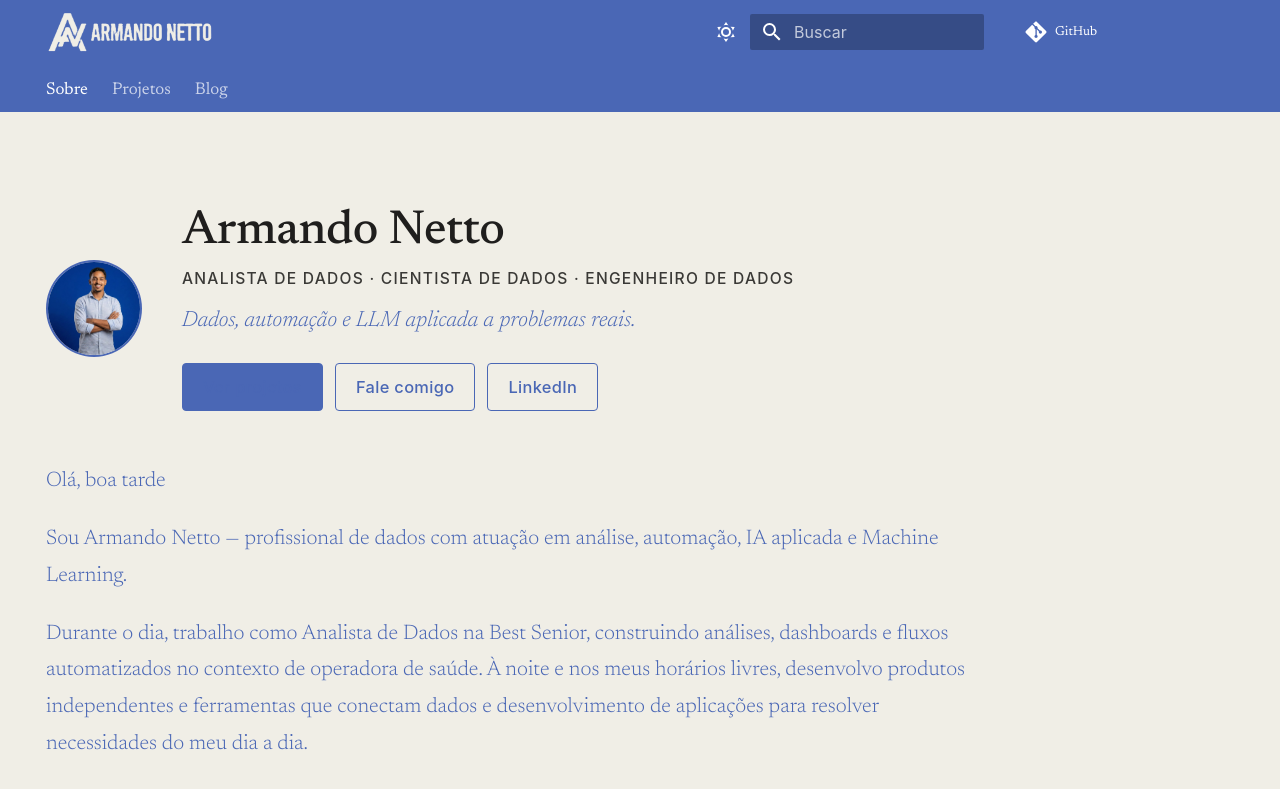
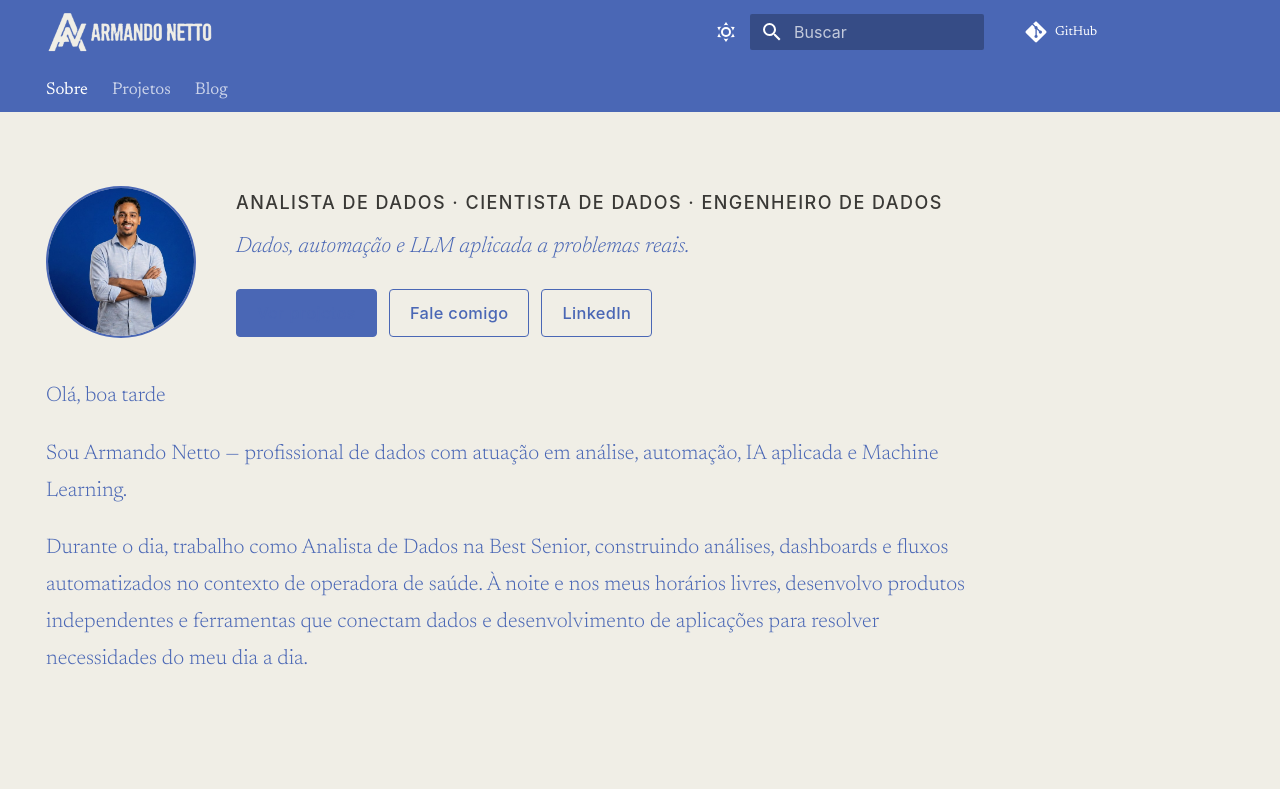
Before and after one commit to armandonettox/portifolio, an MkDocs documentation site: the page built from docs/index.md, in a window 1280 px wide. Shown: the top 789 px of the page. Built offline with MkDocs 1.6.1 and Material for MkDocs 9.7.7, drawn with Linux system fonts in a browser that asks for light colours.

Commit message:
feat(home): remove nome duplicado do hero, amplia foto e compacta primeira dobra

```diff
--- a/docs/index.md
+++ b/docs/index.md
@@ -8,7 +8,6 @@ hide:
 <section class="pf-hero">
   <img src="assets/profile.jpg" alt="Armando Netto" class="pf-hero-avatar" />
   <div class="pf-hero-content">
-    <h1 class="pf-hero-name">Armando Netto</h1>
     <p class="pf-hero-role">Analista de Dados · Cientista de Dados · Engenheiro de Dados</p>
     <p class="pf-hero-tagline">Dados, automação e LLM aplicada a problemas reais.</p>
     <div class="pf-hero-ctas">
--- a/docs/stylesheets/extra.css
+++ b/docs/stylesheets/extra.css
@@ -125,12 +125,14 @@ body,
   display: flex;
   align-items: center;
   gap: 2rem;
-  padding: 2.2rem 0 1.6rem 0;
+  padding: 1.2rem 0 1rem 0;
   flex-wrap: wrap;
 }
+/* sem nome no hero: o wordmark do cabecalho ja identifica o site,
+   entao a foto cresce e vira o peso visual da primeira dobra */
 .pf-hero-avatar {
-  width: 96px;
-  height: 96px;
+  width: 150px;
+  height: 150px;
   border-radius: 50%;
   flex-shrink: 0;
   object-fit: cover;
@@ -144,17 +146,10 @@ body,
   flex: 1 1 260px;
   min-width: 0;
 }
-.md-typeset .pf-hero-name {
-  margin: 0 0 0.3rem 0;
-  font-size: 2.4rem;
-  font-weight: 500;
-  line-height: 1.1;
-  color: var(--md-default-fg-color);
-}
 .md-typeset .pf-hero-role {
   margin: 0 0 0.5rem 0;
   font-family: -apple-system, BlinkMacSystemFont, 'Segoe UI', sans-serif;
-  font-size: 0.78rem;
+  font-size: 0.9rem;
   font-weight: 500;
   letter-spacing: 0.08em;
   text-transform: uppercase;
@@ -199,9 +194,8 @@ body,
 }
 
 @media (max-width: 560px) {
-  .pf-hero { gap: 1.2rem; padding: 1.4rem 0 1rem 0; }
-  .pf-hero-avatar { width: 72px; height: 72px; }
-  .md-typeset .pf-hero-name { font-size: 1.9rem; }
+  .pf-hero { gap: 1.2rem; padding: 1rem 0 0.8rem 0; }
+  .pf-hero-avatar { width: 104px; height: 104px; }
   .md-typeset .pf-hero-tagline { font-size: 1rem; }
 }
 
```
